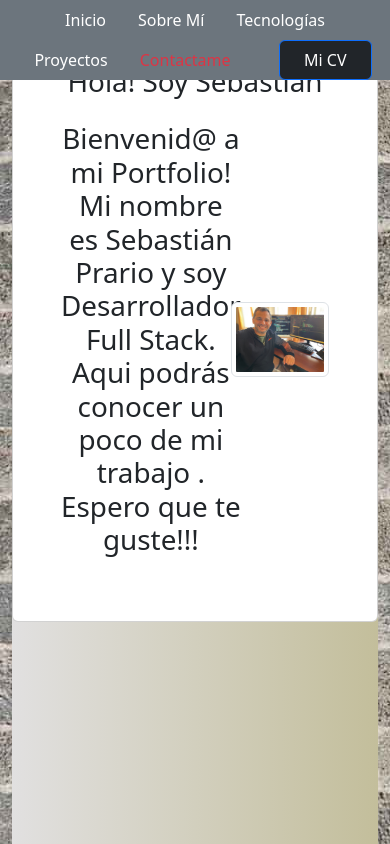
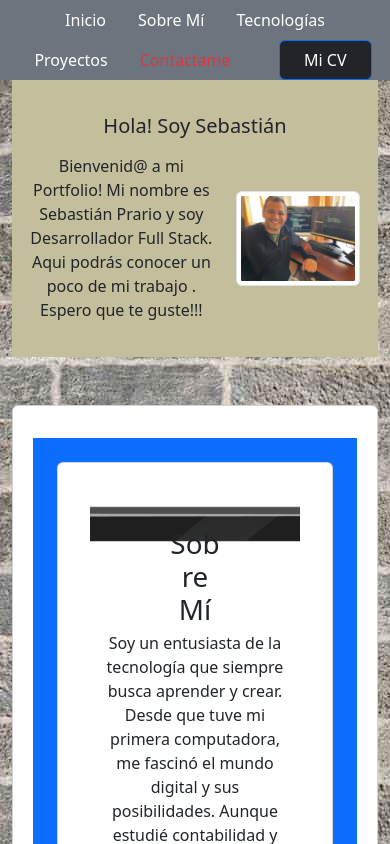
Before and after one commit to SebastianPrario/porfolio, a React (Vite) app in the folder porfolio/: page / in a window 390 px wide. Shown: the top 844 px of the page. Built offline with nearby package versions, Linux system fonts and the light colour scheme.

Commit message:
cambios responsive

```diff
--- a/porfolio/src/App.css
+++ b/porfolio/src/App.css
@@ -148,3 +148,17 @@
 .transparent {
   background-color: none;
 }
+
+.hellofondo {
+  background-color: #c3be9b;
+  padding: 5%;
+}
+
+.projectCard {
+  margin-top: 7%;
+  padding: 1%;
+  background-color: rgb(234, 220, 205);
+  display: flex;
+  align-items: center;
+  justify-content: center;
+}
--- a/porfolio/src/Components/About.jsx
+++ b/porfolio/src/Components/About.jsx
@@ -8,9 +8,10 @@ export function About () {
             <Card >
                 <div className="computadora " >
                 <Card.Body className='col-12  my-3'>
-                    <Card.Title className='d-none d-md-flex p-0 display-2  col-4 mx-auto mb-5'>Sobre Mí</Card.Title>
+                    <Card.Title className='d-none d-md-flex p-0 display-6  col-4 mx-auto mt-3'>Sobre Mí</Card.Title>
                     <Card.Title className='d-block d-md-none display-6  col-4 mx-auto mb-1'>Sobre Mí</Card.Title>
-                    <Card.Text className='d-none d-md-flex fs-3  col-8   mx-auto'>
+
+                    <Card.Text className='d-none d-md-flex fs-3  col-10   mx-auto'>
                     {aboutOne}
                     </Card.Text>
                     <Card.Text className='d-flex d-md-none fs-8 mx-auto my-auto'>
--- a/porfolio/src/Components/Hello.jsx
+++ b/porfolio/src/Components/Hello.jsx
@@ -4,13 +4,15 @@ import imagen from './../assets/foto.jpg'
 
 function Hello () {
     return (
-        <div  className=' vh-100 justify-content-center div-stack'>
-            <div className='col-12  '>
-            <Card className="my-2">
+        <div  className='justify-content-center'>
+            <div className='col-12'>
+            <div className="hellofondo">
                 <Card.Body>
                     <Card.Title className='d-none d-md-block display-1'>{greetingTitle}</Card.Title>
-                    <Card.Title className='d-block my-2 d-md-none display-6'>{greetingTitle}</Card.Title>
-                    <Row className='align-items-center'>
+                    <Card.Title className='d-none d-sm-block d-md-none mt-4 display-6'>{greetingTitle}</Card.Title>
+                    <Card.Title className='d-block d-sm-none display-10 pt-5 mt-5'>{greetingTitle}</Card.Title>
+
+                    <Row  className='d-none d-sm-flex align-items-center'>
                     <Col xs={7} >
                     <Card.Text className=' d-none d-md-flex pt-2 display-4'>
                         {greetingText}
@@ -22,9 +24,25 @@ function Hello () {
                      <Col xs={5}>
                     <Image src={imagen} rounded thumbnail fluid />
                    </Col>
-                    </Row>
+
+                    </Row >
+                    <Row  className='d-flex d-sm-none align-items-center'>
+                    <Col xs={7} >
+                    <Card.Text className=' d-none d-md-flex pt-2 display-4'>
+                        {greetingText}
+                    </Card.Text>
+                    <Card.Text className='my-3 d-flex d-md-none display-8'>
+                        {greetingText}
+                    </Card.Text>
+                     </Col>
+                     <Col xs={5}>
+                    <Image src={imagen} rounded thumbnail fluid />
+                   </Col>
+                    </Row >
+
+
                 </Card.Body>
-            </Card>
+            </div>
             </div>
         </div>
     )
--- a/porfolio/src/Components/Home.jsx
+++ b/porfolio/src/Components/Home.jsx
@@ -27,7 +27,7 @@ function Home() {
          <div className='mt-5 bg-primary-10'>
             <Contact />
          </div>
-         <div className='transparent'>
+         <div>
              <SocialLinks/>
          </div>
 
--- a/porfolio/src/Components/ProjectsCard.jsx
+++ b/porfolio/src/Components/ProjectsCard.jsx
@@ -4,7 +4,7 @@ function ProjectsCard({ name , info, tecno , deploy , img }) {
 
     return (
         <div >
-        <Card  className='my-5 pb-4' style={{height:"500px"}} >
+        <div  className='projectCard' style={{height:"500px"}} >
            <div className='row align-items-center py-4'>
             <div className='col-6'>
              <Card.Img className='d-flex d-md-none'src={img} height={150}/>
@@ -20,7 +20,7 @@ function ProjectsCard({ name , info, tecno , deploy , img }) {
             </div>
 
           </div>
-        </Card>
+        </div>
         </div>
     )
 }
--- a/porfolio/src/Components/SocialLinks.jsx
+++ b/porfolio/src/Components/SocialLinks.jsx
@@ -1,36 +1,37 @@
 import { Card , ListGroup} from "react-bootstrap"
 import { BsLinkedin, BsGithub } from "react-icons/bs";
+import { Link } from "react-router-dom";
 
 
 
 function SocialLinks () {
    return (
-      <div  className="logo">
+      <div>
          <div className="pb-4  border-black">
-            <ListGroup   >
-               <ListGroup.Item className="transparent">
+            <ListGroup  >
+               <div className="py-4">
                   <Card.Link href='https://www.linkedin.com/in/sebastianprario/'>
                   <BsLinkedin size={50}color='#090909'/>
                   </Card.Link>
-               </ListGroup.Item>
-               <ListGroup.Item>
+               </div>
+               <div>
                   <Card.Link href='https://github.com/Sebastianprario/'>
                   <BsGithub size={50}color='#110d01'/>
                   </Card.Link>
-               </ListGroup.Item>
-               <ListGroup.Item>
+               </div>
+               <div>
                <div className="row justify-content-center">
                <div className="col-4 text-end">
                <zoom size={40} color='#171010'/>
                </div>
                <div className="d-none d-md-flex fs-2 text-start col-8">
-                  Sebastianprario@hotmail.com
+                  <b>Sebastianprario@hotmail.com</b>
                </div>
                <div className="d-flex d-md-none fs-4 text-start col-8">
-                  Sebastianprario@hotmail.com
+                 Sebastianprario@hotmail.com
                </div>
                </div>
-               </ListGroup.Item>
+               </div>
             </ListGroup>
          </div>
       </div>
```
